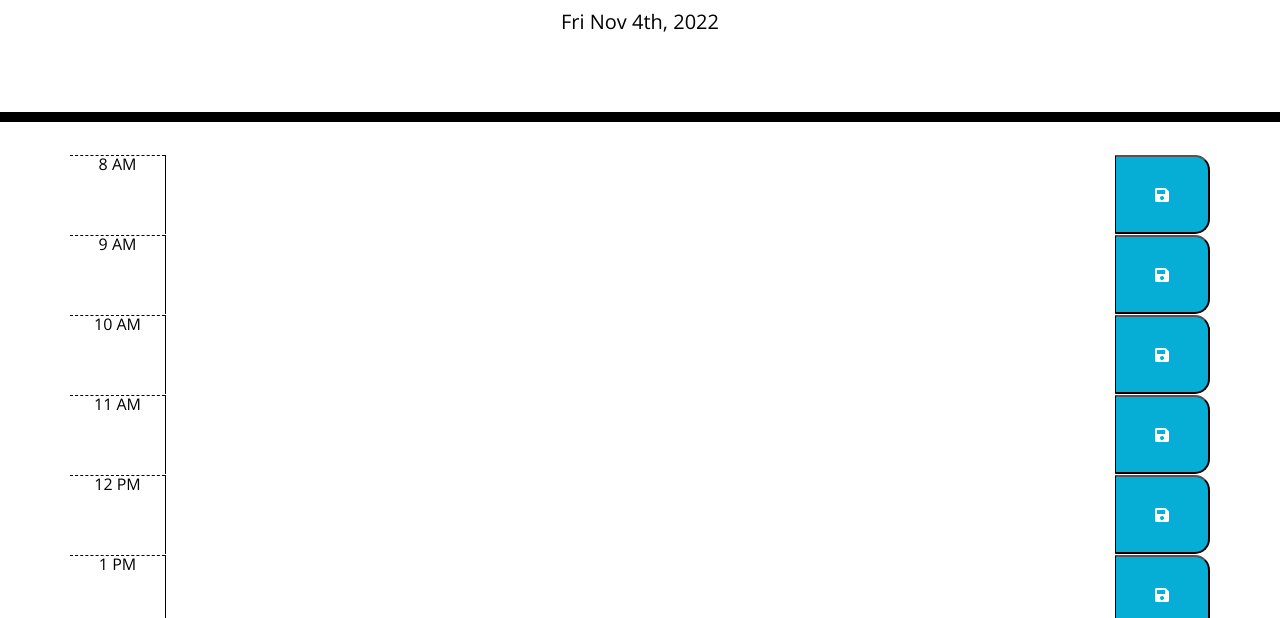
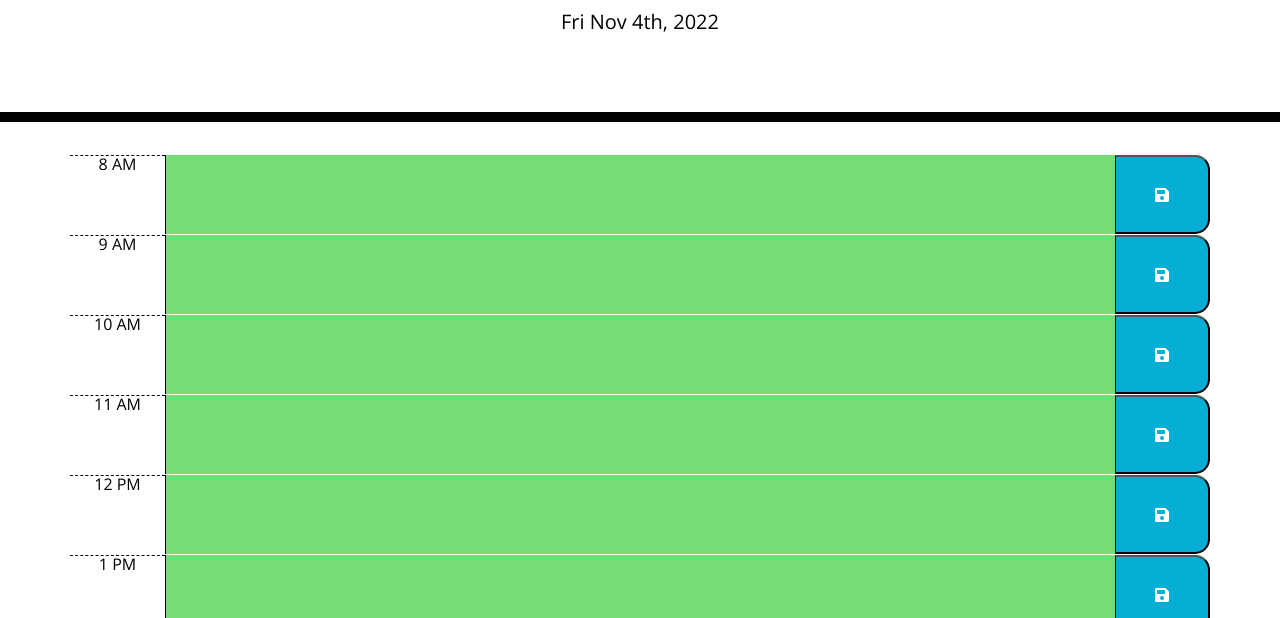
Before and after one commit to NickMiller02/mod5-challenge, a plain HTML site: page index.html in a window 1280 px wide. Shown: the part 182-800 px from the top of the page. Drawn offline with nearby package versions, Linux system fonts and the light colour scheme.

Commit message:
finished schedule, created readme, organzied each file and commented

```diff
--- a/script.js
+++ b/assets/js/script.js
@@ -14,27 +14,28 @@ $(document).ready(function() {
     // Function to handle Time for the schedule
     function scheduleTimer() {
 
-        $(".hour").each(function () {
-            var timeDiv = parseInt($('.hour').attr("id").split("hour")[1]);
+        //Looping over each hour block
+        $(".time-block").each(function () {
+            var hour = parseInt($(this).attr("id").split("hour")[1]);
 
             //Background color if statement for each scenerio
-            if (timeDiv == currentTime) {
+            if (hour == currentTime) {
             $(this).addClass("present");
             $(this).removeClass("past");
 
-            } else if (timeDiv > currentTime) {
+            } else if (hour > currentTime) {
             $(this).removeClass("present");
             $(this).addClass("future");
 
-            } else if (timeDiv < currentTime) {
+            } else if (hour < currentTime) {
             $(this).removeClass("future");
             $(this).addClass("past");
             }
-
         });
 
+    }
 
-    }
+    scheduleTimer();
 
 // Save button Function
 $('saveBtn').on("click", function() {
--- a/index.html
+++ b/index.html
@@ -18,7 +18,7 @@
       href="https://fonts.googleapis.com/css?family=Open+Sans&display=swap"
       rel="stylesheet"
     />
-    <link rel="stylesheet" href="style.css" />
+    <link rel="stylesheet" href="./assets/css/style.css" />
     <title>Work Day Scheduler</title>
   </head>
 
@@ -29,12 +29,13 @@
       <p id="currentDay" class="lead"></p>
     </header>
     <div class="container">
-      <!-- Timeblocks go here -->
+      <!-- Time blocks for each hour -->
       <div id="hour8" class="time-block row">
         <div class="hour col-md-1">8 AM</div>
         <textarea class="description col-md-10"></textarea>
         <button class="saveBtn col-md-1"><i class="fas fa-save"></i></button>
       </div>
+      <!-- Setting each hours id and setting up to be able to be called on -->
       <div id="hour9" class="time-block row">
         <div class="hour col-md-1">9 AM</div>
         <textarea class="description col-md-10"></textarea>
@@ -84,6 +85,6 @@
 
     <script src="https://code.jquery.com/jquery-3.4.1.min.js"></script>
     <script src="https://cdnjs.cloudflare.com/ajax/libs/moment.js/2.24.0/moment.min.js"></script>
-    <script src="./script.js"></script>
+    <script src="./assets/js/script.js"></script>
   </body>
 </html>
```
Also changed, not shown: assets/css/style.css (renamed from style.css), assets/images/screenshot11-3.png (added), 1 other file. Lines whose indentation alone changed are shown as unchanged.
